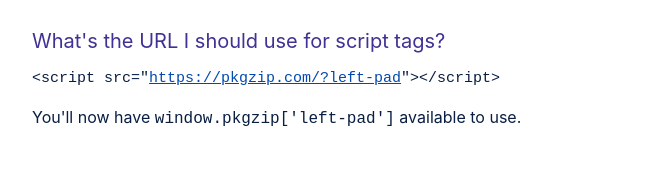
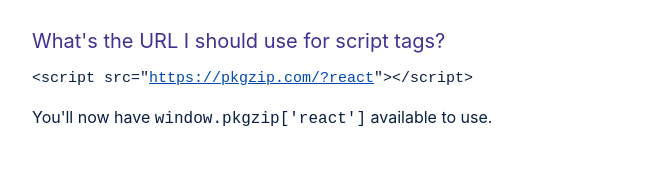
Before and after one commit to onface/pkgzip.com, a website: page src/assets/index.html in a window 1280 px wide. Shown: the part 176-354 px from the top of the page, without its empty margins (308-967 px from the left). Drawn offline with Linux system fonts and the light colour scheme; a script that the page names is missing.

Commit message:
chore: update demo

```diff
--- a/src/assets/index.html
+++ b/src/assets/index.html
@@ -103,9 +103,9 @@
 
       <h2>What's the URL I should use for script tags?</h2>
       <p style="font-family: monospace; font-size: 15px;">
-        &lt;script src=&quot;<a href="https://pkgzip.com/?left-pad">https://pkgzip.com/?left-pad</a>&quot;&gt;&lt;/script&gt;
+        &lt;script src=&quot;<a href="https://pkgzip.com/?react">https://pkgzip.com/?react</a>&quot;&gt;&lt;/script&gt;
       </p>
-      <p>You'll now have <code>window.pkgzip['left-pad']</code> available to use.</p>
+      <p>You'll now have <code>window.pkgzip['react']</code> available to use.</p>
 
       <h2>What are some usage examples?</h2>
       <p>Pkgzip is useful when you want to use packages with dependencies in any environment. Some examples:</p>
```
Also changed, not shown: README.md.
